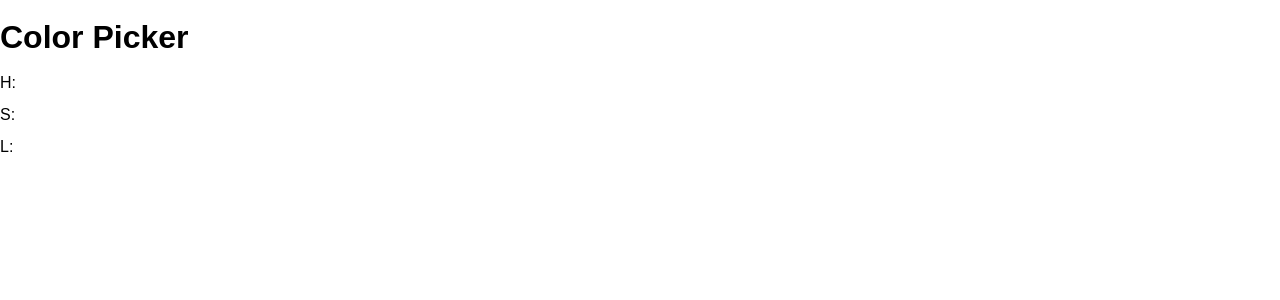
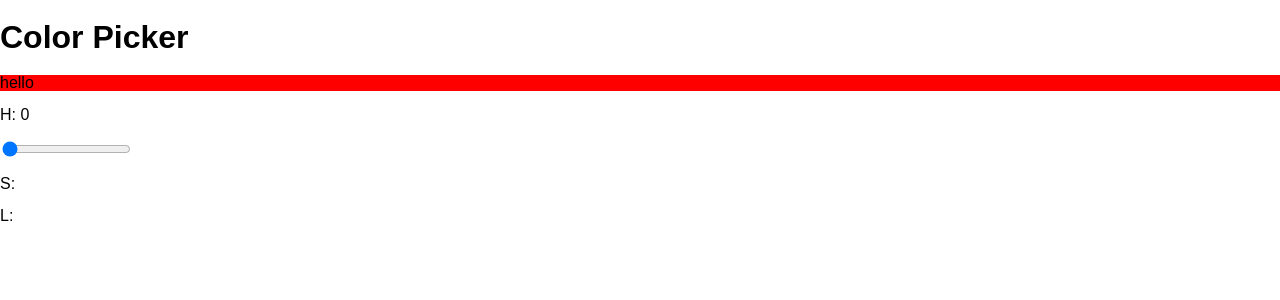
Before and after one commit to Natejjp/color-picker-hooks, a React (Create React App) app: page / in a window 1280 px wide. Shown: the top 300 px of the page. Built offline with nearby package versions, Linux system fonts and the light colour scheme.

Commit message:
Added hue slider input by using helper function

```diff
--- a/src/App.jsx
+++ b/src/App.jsx
@@ -1,16 +1,23 @@
 import React, { useState } from 'react'
 
 export function App() {
-  const [color, setColor] = useState({
-    hue: 0,
-    saturation: 0,
-    lighting: 0,
-  })
+  const [hue, setHue] = useState(0)
+
+  function handleHueChange(event) {
+    setHue(event.target.value)
+  }
+
   return (
     <>
       <h1>Color Picker</h1>
-      <div className="box"></div>
-      <p>H: </p>
+      <div
+        className="box"
+        style={{ backgroundColor: `hsl(${hue}, 100%, 50%)` }}
+      >
+        hello
+      </div>
+      <p>H: {hue}</p>
+      <input type="range" value={hue} max="360" onInput={handleHueChange} />
       <p>S: </p>
       <p>L: </p>
     </>
```
